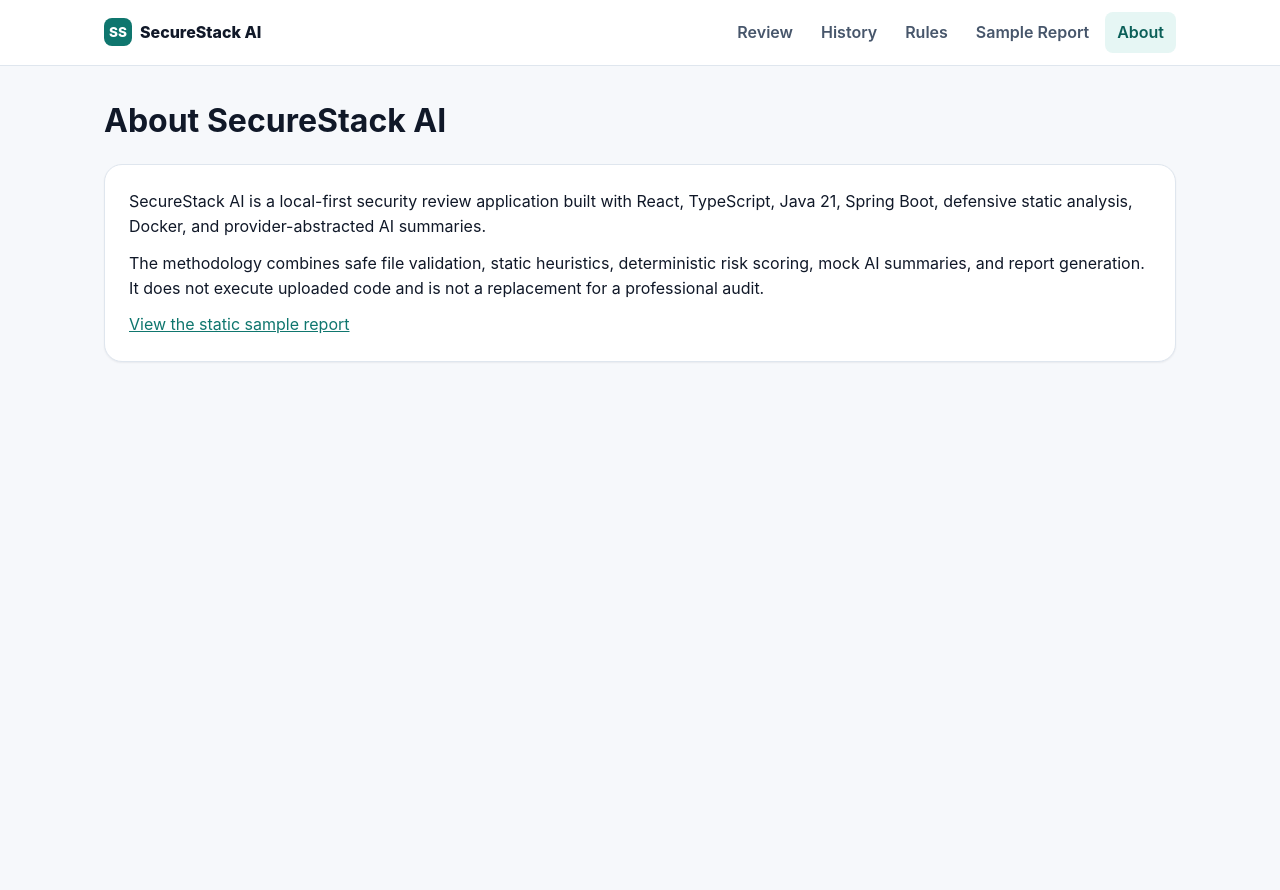
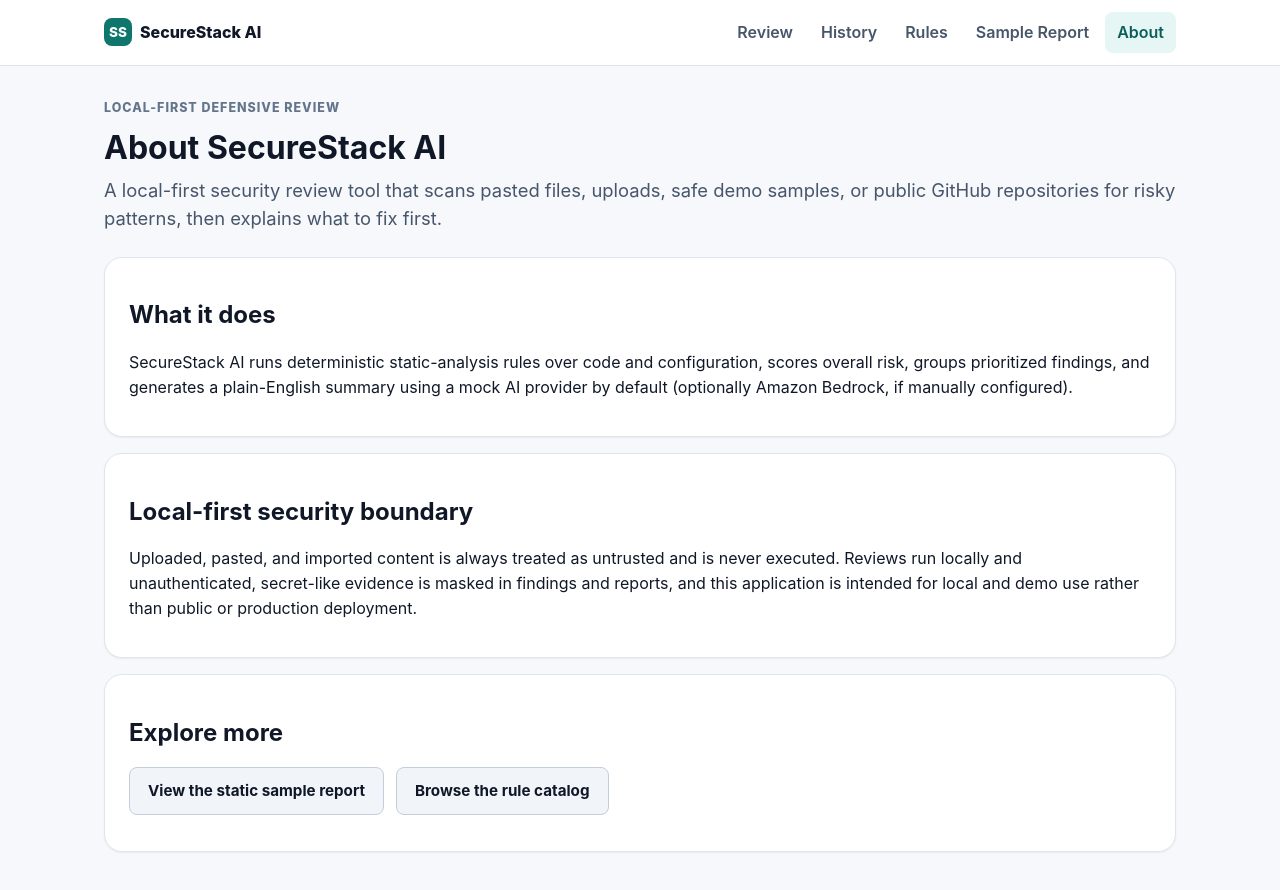
Before and after one commit to bcalford/securestack-ai, a React (Vite) app in the folder frontend/: page /about in a window 1280 px wide. Shown: the top 890 px of the page. Before the commit the page ends 800 px from the top, so only its background shows below. Built offline with nearby package versions, Linux system fonts and the light colour scheme; no server answers.

Commit message:
Redesign frontend entry and scan flows

```diff
--- a/frontend/src/components/scan/ScanForm.tsx
+++ b/frontend/src/components/scan/ScanForm.tsx
@@ -142,16 +142,16 @@
         </p>
 
         <div className="tab-row" aria-label="File input mode">
-          <button type="button" className={`btn ${mode === 'paste' ? '' : 'secondary'}`} onClick={() => switchMode('paste')}>
+          <button type="button" aria-pressed={mode === 'paste'} className={`btn ${mode === 'paste' ? '' : 'secondary'}`} onClick={() => switchMode('paste')}>
             Paste files
           </button>
-          <button type="button" className={`btn ${mode === 'upload' ? '' : 'secondary'}`} onClick={() => switchMode('upload')}>
+          <button type="button" aria-pressed={mode === 'upload'} className={`btn ${mode === 'upload' ? '' : 'secondary'}`} onClick={() => switchMode('upload')}>
             Upload files
           </button>
-          <button type="button" className={`btn ${mode === 'sample' ? '' : 'secondary'}`} onClick={() => switchMode('sample')}>
+          <button type="button" aria-pressed={mode === 'sample'} className={`btn ${mode === 'sample' ? '' : 'secondary'}`} onClick={() => switchMode('sample')}>
             Use sample
           </button>
-          <button type="button" className={`btn ${mode === 'github' ? '' : 'secondary'}`} onClick={() => switchMode('github')}>
+          <button type="button" aria-pressed={mode === 'github'} className={`btn ${mode === 'github' ? '' : 'secondary'}`} onClick={() => switchMode('github')}>
             GitHub URL
           </button>
         </div>
@@ -202,7 +202,7 @@
             </label>
             <ul className="helper">
               <li>Public GitHub repositories only; private repositories are not supported.</li>
-              <li>Analysis runs locally after import. No token is needed.</li>
+              <li>The repository is downloaded and the analysis runs locally after import. No token is needed.</li>
               <li>Uploaded or imported code is not executed.</li>
             </ul>
           </div>
@@ -248,7 +248,7 @@
       <section className="card">
         <h2>Step 4: Run review</h2>
         <p>
-          <b>Ready:</b> {mode === 'github' ? (githubUrl.trim() ? 'GitHub URL provided' : 'waiting for GitHub URL') : `${validFiles.length} pasted/sample file(s)`}
+          <b>Submitting:</b> {mode === 'github' ? (githubUrl.trim() ? 'GitHub repository URL' : 'waiting for a GitHub URL') : `${validFiles.length} pasted/sample file(s)`}
           {mode === 'upload' ? ' plus selected uploads' : ''} · {mode === 'sample' ? sample.name : mode === 'github' ? 'public repository import' : 'manual input'} · {depth} depth.
         </p>
         <p className="helper">PDF export is available from the results page after the review is created.</p>
--- a/frontend/src/routes/AboutPage.tsx
+++ b/frontend/src/routes/AboutPage.tsx
@@ -5,17 +5,33 @@
 export default function AboutPage() {
   return (
     <main className="container">
-      <PageHeader title="About SecureStack AI" />
+      <PageHeader
+        eyebrow="Local-first defensive review"
+        title="About SecureStack AI"
+        description="A local-first security review tool that scans pasted files, uploads, safe demo samples, or public GitHub repositories for risky patterns, then explains what to fix first."
+      />
       <Card>
+        <h2>What it does</h2>
         <p>
-          SecureStack AI is a local-first security review application built with React, TypeScript, Java 21, Spring Boot,
-          defensive static analysis, Docker, and provider-abstracted AI summaries.
+          SecureStack AI runs deterministic static-analysis rules over code and configuration, scores overall risk,
+          groups prioritized findings, and generates a plain-English summary using a mock AI provider by default
+          (optionally Amazon Bedrock, if manually configured).
         </p>
+      </Card>
+      <Card>
+        <h2>Local-first security boundary</h2>
         <p>
-          The methodology combines safe file validation, static heuristics, deterministic risk scoring, mock AI summaries,
-          and report generation. It does not execute uploaded code and is not a replacement for a professional audit.
+          Uploaded, pasted, and imported content is always treated as untrusted and is never executed. Reviews run
+          locally and unauthenticated, secret-like evidence is masked in findings and reports, and this application
+          is intended for local and demo use rather than public or production deployment.
         </p>
-        <Link to="/sample-report">View the static sample report</Link>
+      </Card>
+      <Card>
+        <h2>Explore more</h2>
+        <p className="actions">
+          <Link className="btn secondary" to="/sample-report">View the static sample report</Link>
+          <Link className="btn secondary" to="/rules">Browse the rule catalog</Link>
+        </p>
       </Card>
     </main>
   );
--- a/frontend/src/routes/LandingPage.tsx
+++ b/frontend/src/routes/LandingPage.tsx
@@ -89,6 +89,9 @@
               Run sample security review
             </Link>
           </p>
+          <p className="helper">
+            <Link to="/sample-report">View sample report</Link> to see example output before running your own review.
+          </p>
         </div>
 
         <aside className="preview" aria-label="Product preview">
@@ -114,6 +117,8 @@
           {' · '}
           <Link to="/scans/new?sample=full-portfolio-demo">Sample review</Link>
           {' · '}
+          <Link to="/sample-report">Sample report</Link>
+          {' · '}
           <Link to="/scans">Review history</Link>
           {' · '}
           <Link to="/about">About/architecture</Link>
--- a/frontend/src/routes/SampleReportPage.tsx
+++ b/frontend/src/routes/SampleReportPage.tsx
@@ -46,6 +46,8 @@
 
   return (
     <main className="container">
+      <p className="badge badge-neutral sample-flag" role="note">Sample data — not a live scan</p>
+
       <section className="results-hero">
         <div>
           <p className="eyebrow">Static sample report</p>
@@ -103,24 +105,28 @@
         <ReadOnlyFindings />
       </section>
 
-      <section className="card">
-        <h2>Methodology</h2>
+      <section className="card about-report">
+        <h2>About this sample report</h2>
+        <div className="grid cards">
+          <div>
+            <h3>Methodology</h3>
             <p>
               SecureStack AI validates submitted files, treats all content as untrusted, applies deterministic
               defensive static-analysis rules, scores risk from severity and confidence, and generates a concise
               remediation-oriented summary using the configured AI provider.
             </p>
-      </section>
-
-      <section className="card">
-        <h2>Limitations</h2>
+          </div>
+          <div>
+            <h3>Limitations</h3>
             <p>
               This static report is illustrative only. It does not represent a live scan, execute code, prove exploitability,
               replace manual review, or guarantee that every vulnerability in a real project would be found.
             </p>
+          </div>
+        </div>
       </section>
 
-      <section className="card">
+      <section className="card cta-banner">
         <h2>Run the guided sample review</h2>
         <p>Use the guided sample to create a fresh local review with the normal scan workflow.</p>
         <Link className="btn" to="/scans/new?sample=full-portfolio-demo">Run sample security review</Link>
--- a/frontend/src/styles/pages.css
+++ b/frontend/src/styles/pages.css
@@ -57,6 +57,23 @@
   border-left: 6px solid var(--color-accent);
 }
 
+.sample-flag {
+  display: inline-block;
+  margin: 0 0 var(--space-3);
+  text-transform: uppercase;
+  letter-spacing: 0.04em;
+}
+
+.about-report h3 {
+  margin-top: 0;
+}
+
+.cta-banner {
+  text-align: center;
+  background: var(--color-accent-soft);
+  border-color: var(--color-accent);
+}
+
 .summary-card {
   margin: var(--space-5) 0;
 }
```
Also changed, not shown: 1 other file (tests, documents, lock files or other folders). Lines whose indentation alone changed are shown as unchanged.
